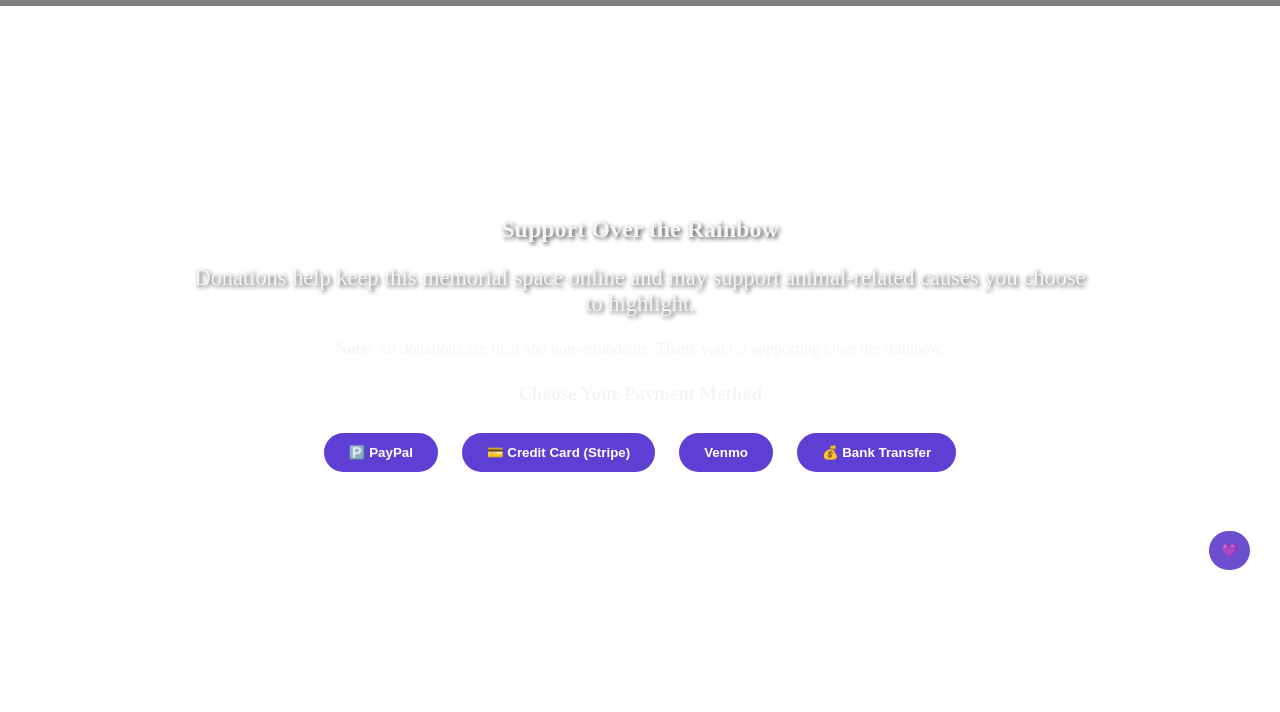
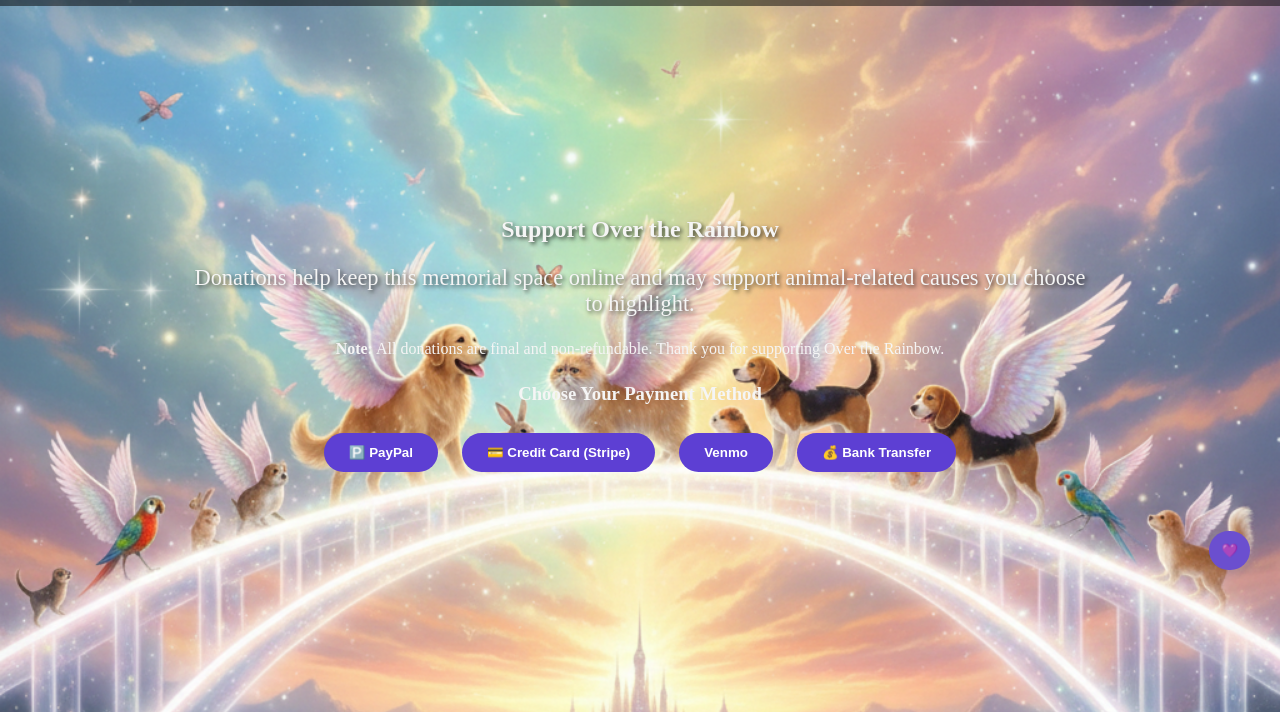
Before and after one commit to cynlopez53/over-the-rainbow, a website: page donate.html in a window 1280 px wide. Shown: the part 200-912 px from the top of the page. Drawn offline with Linux system fonts and the light colour scheme.

Commit message:
Update styles.css

```diff
--- a/assets/css/styles.css
+++ b/assets/css/styles.css
@@ -3,7 +3,7 @@
   margin: 0;
   padding: 0;
   font-family: 'Cormorant Garamond', serif;
-  background-image: url('assets/images/rainbow-bridge.jpg');
+  background-image: url('../images/rainbow-bridge.jpg');
   background-size: cover;
   background-position: center;
   background-attachment: fixed;
```
